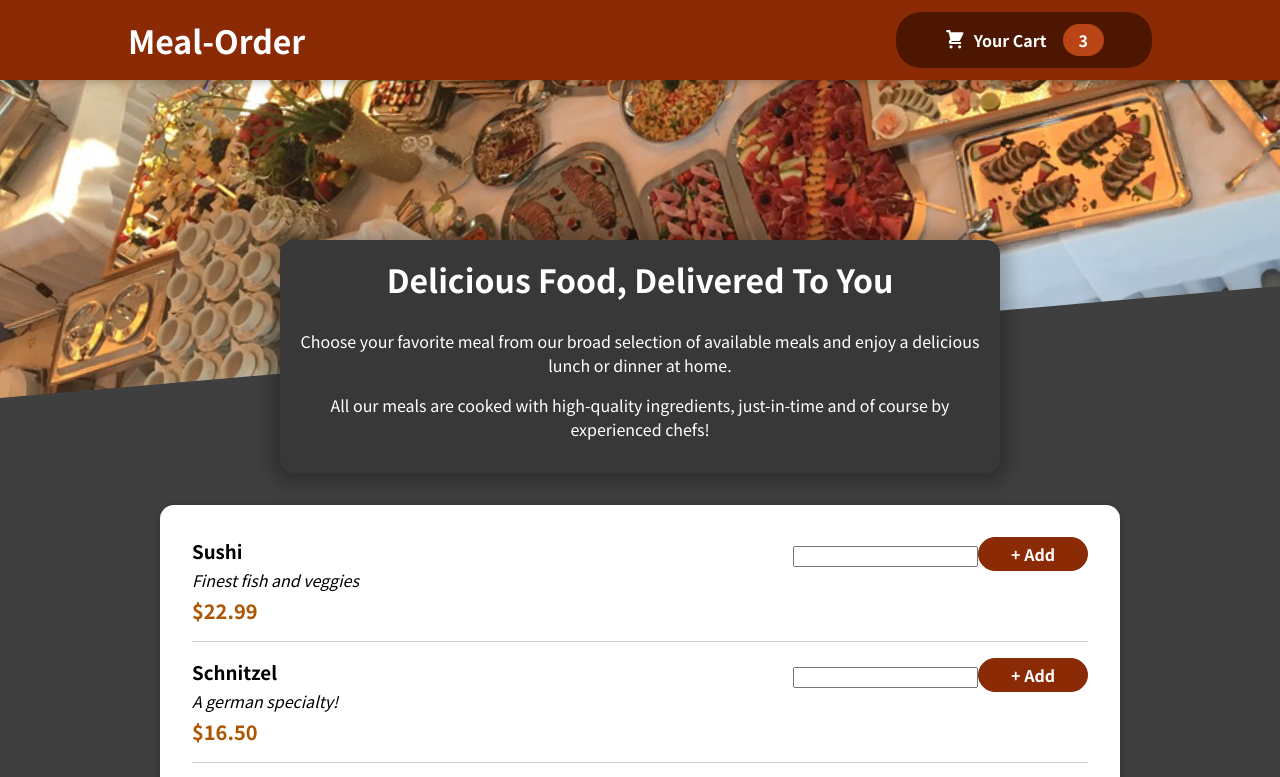
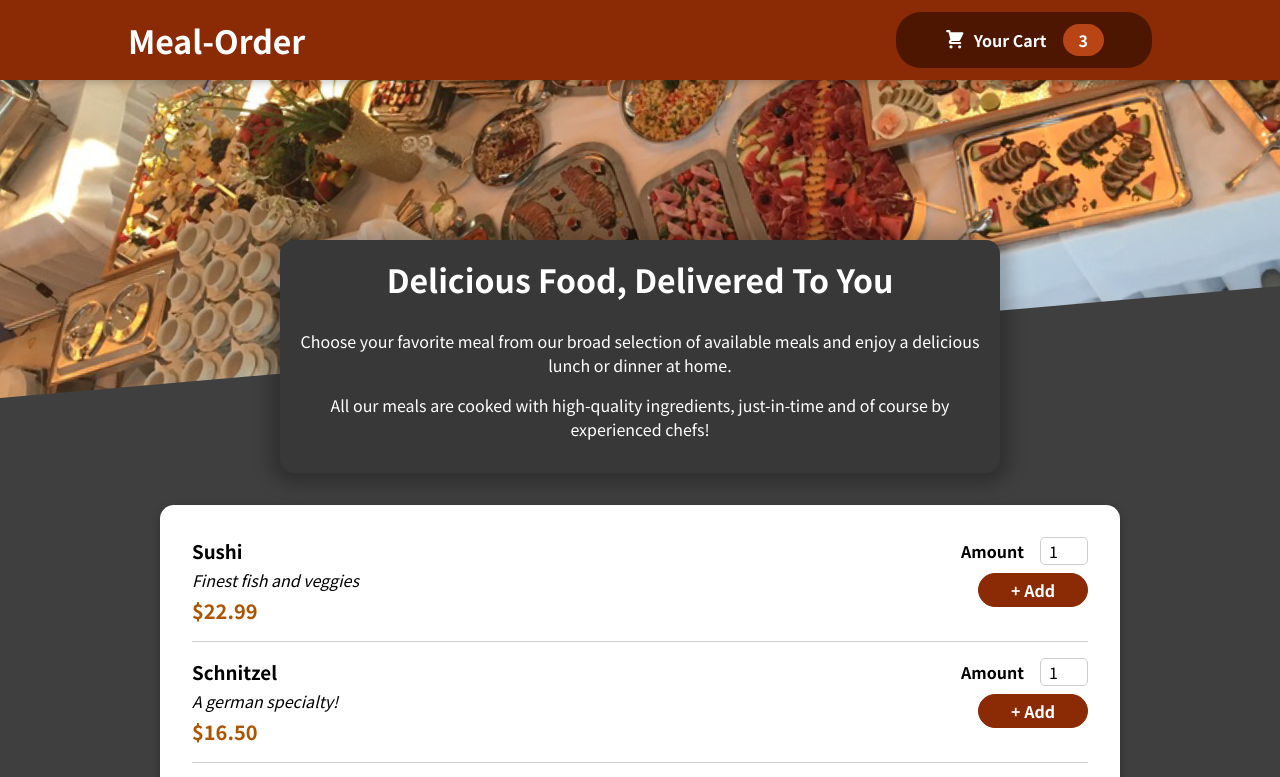
Before and after one commit to vantheman2210/food-order-app, a React (Create React App) app: page / in a window 1280 px wide. Shown: the top 777 px of the page. Built offline with nearby package versions, Linux system fonts and the light colour scheme.

Commit message:
Finished input component

```diff
--- a/src/Components/Meals/MealItem/MealItemForm.js
+++ b/src/Components/Meals/MealItem/MealItemForm.js
@@ -1,12 +1,22 @@
-import classes from './MealItemForm.module.css';
-
+import classes from "./MealItemForm.module.css";
+import Input from "../../UI/Input";
 const MealItemForm = (props) => {
   return (
     <form className={classes.form}>
-      <input></input>
+      <Input
+        label="Amount"
+        input={{
+          id: "amount",
+          type: "number",
+          min: "1",
+          max: "5",
+          step: "1",
+          defaultValue: "1",
+        }}
+      />
       <button>+ Add</button>
     </form>
-  )
+  );
 };
 
 export default MealItemForm;
```
